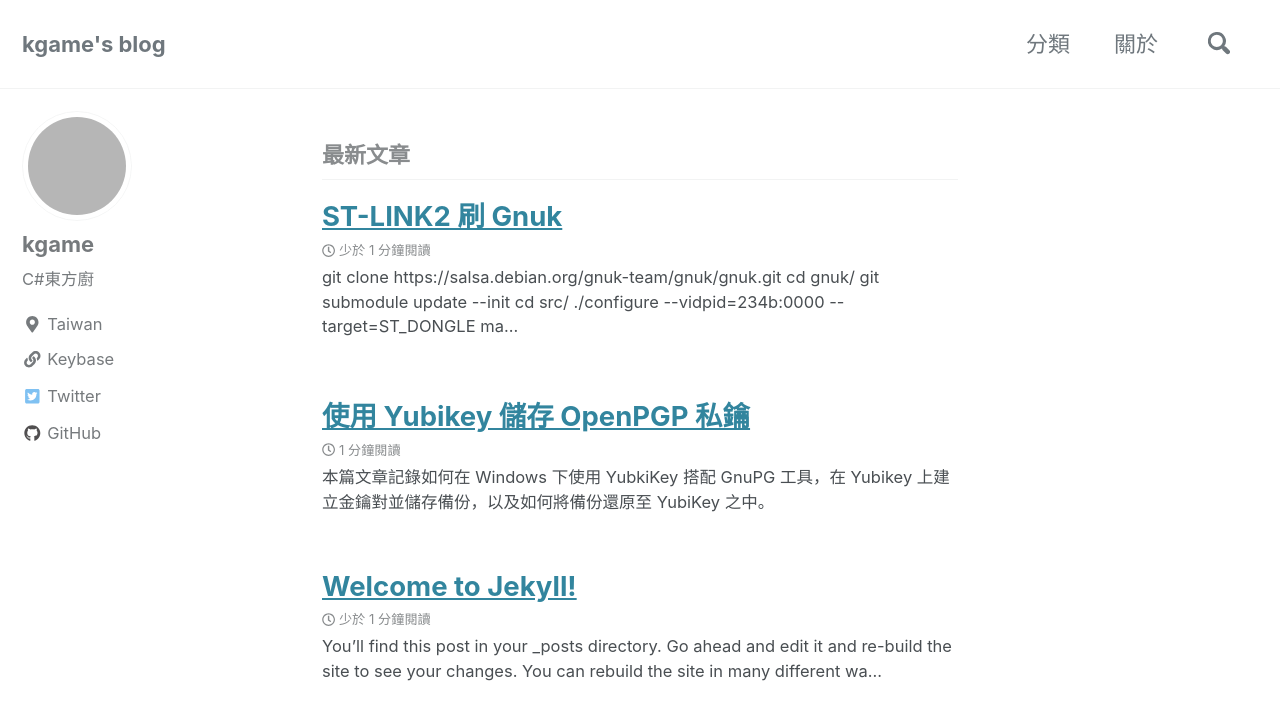
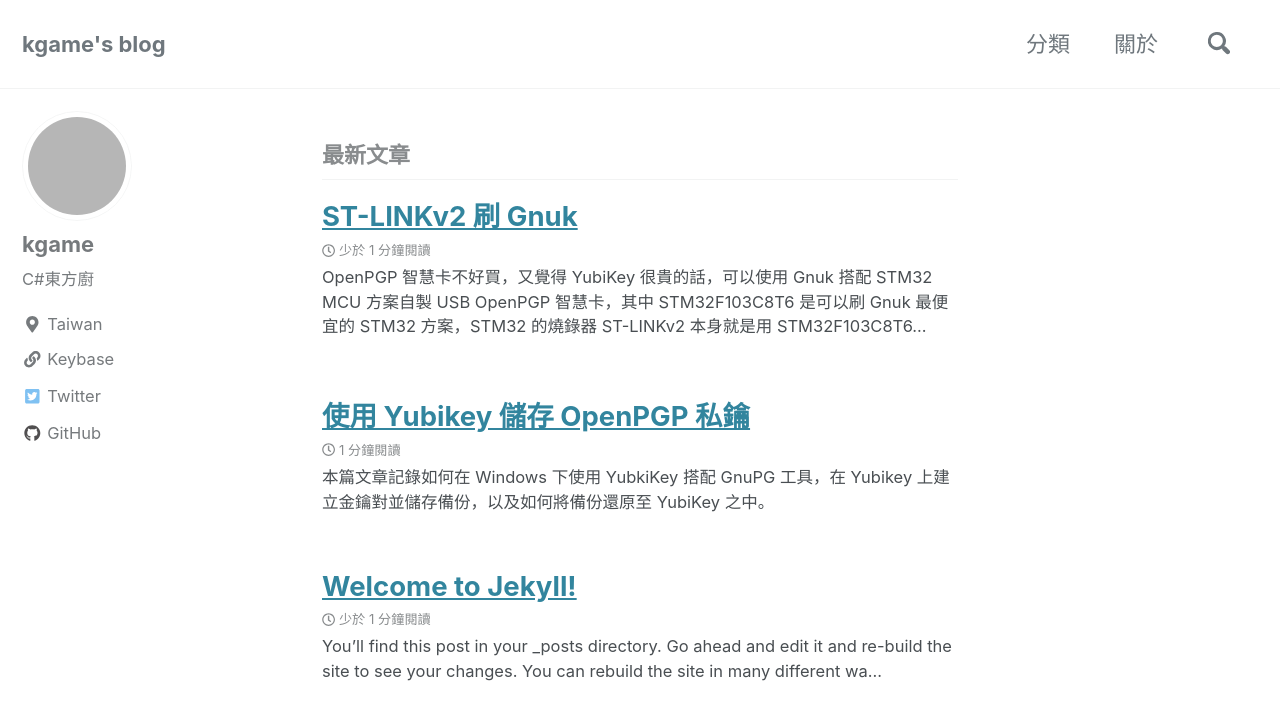
Before and after one commit to kgamecarter/kgamecarter.github.io, a Jekyll site: the page built from index.html, in a window 1280 px wide and 900 px high. Shown: the top 720 px of the window. Built offline with Jekyll 4.4.1, drawn with Linux system fonts in a browser that asks for light colours; cached includes are drawn as plain includes; nearby versions of some CDN libraries; the list of posts is cut into pages by our own code; comment, search, counter and statistics services are not loaded; a style sheet for code colours, icons or effects is not loaded; grey boxes are pictures that could not be loaded.

```diff
--- a/_posts/2019-04-16-stm32-gnuk.md
+++ b/_posts/2019-04-16-stm32-gnuk.md
@@ -1,5 +1,5 @@
 ---
-title:  "ST-LINK2 刷 Gnuk"
+title:  "ST-LINKv2 刷 Gnuk"
 date:   2019-04-16 17:47:00 +0800
 categories:
   - GnuPG
@@ -8,7 +8,25 @@ tag:
   - openpgp
   - gpg
   - Gnuk
+toc: true
 ---
+OpenPGP 智慧卡不好買，又覺得 YubiKey 很貴的話，可以使用 Gnuk 搭配 STM32 MCU 方案自製 USB OpenPGP 智慧卡，其中 STM32F103C8T6 是可以刷 Gnuk 最便宜的 STM32 方案，STM32 的燒錄器 ST-LINKv2 本身就是用 STM32F103C8T6 MCU 而且已經是 USB Dongle 外型，不如就是直把 ST-LINKv2 刷成 OpenPGP 智慧卡吧。
+
+Gnuk 的韌體大小約 110kb，STM32F103C8T6 在硬體規格上的 64KB flash 空間其實是不符合 Gnuk 的需求規格的，但因為意法半導體直接用 128kb 充當 64kb，所以讓 STM32F103C8T6 有機會成功刷入 Gnuk 韌體。
+
+## 硬體準備
+
+USB 頭端
+- VCC
+- SWDIO
+- SWCLK
+- GND
+
+尾端
+
+## 編譯韌體&燒錄
+使用 WSL 的 Ubuntu 環境編譯韌體
+
 {% highlight bash %}
 git clone https://salsa.debian.org/gnuk-team/gnuk/gnuk.git
 cd gnuk/
@@ -18,13 +36,7 @@ cd src/
 make build/gnuk-vidpid.bin
 {% endhighlight %}
 
-USB 頭
-- Vcc
-- SWDIO
-- SWCLK
-- Gnd
-
-openocd.cfg
+下載[OpenOCD](http://gnutoolchains.com/arm-eabi/openocd/)，配置設定檔 `openocd.cfg` 如下
 
 {% highlight cfg %}
 #daemon configuration
@@ -43,7 +55,7 @@ source [find target/stm32f1x.cfg]
 gdb_breakpoint_override hard
 {% endhighlight %}
 
-telnet 4444 port
+使用 telnet 連線 4444 port 輸入以下指令
 
 {% highlight bash %}
 stm32f1x unlock 0
@@ -52,3 +64,9 @@ flash write_bank 0 ./src/build/gnuk-vidpid.bin 0
 stm32f1x lock 0
 reset halt
 {% endhighlight %}
+
+## 參考資料
+- [Gnuk](https://salsa.debian.org/gnuk-team/gnuk/gnuk)
+- [$2 USB CRYPTO TOKEN FOR USE WITH GPG AND SSH](https://blog.danman.eu/2-usb-crypto-token-for-use-with-gpg-and-ssh/)
+- [Gnuk on the ST-LINK v2](https://nx3d.org/gnuk-st-link-v2/)
+- [STM32F103C8T6的flash有128k?](http://www.stmcu.org.cn/module/forum/forum.php?mod=viewthread&tid=607566)
```
